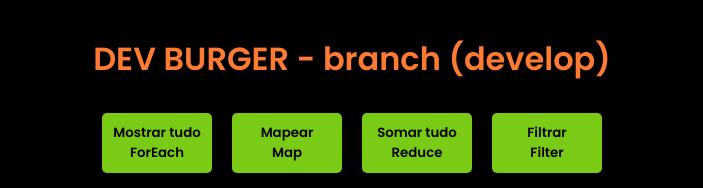
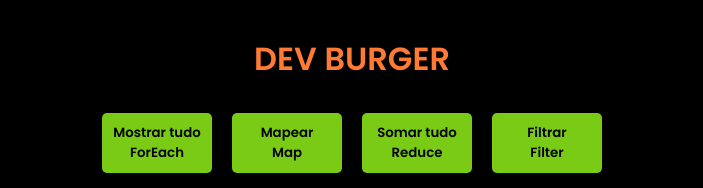
Before and after one commit to Joao987-del/Dev-Burger, a plain HTML site: page index.html in a window 1280 px wide. Shown: the top 188 px of the page, without its empty margins (288-991 px from the left). Drawn offline with Linux system fonts and the light colour scheme; a script that the page names is missing.

Commit message:
Alteração para título original

```diff
--- a/index.html
+++ b/index.html
@@ -10,7 +10,7 @@
 
 <body>
 
-    <h1>DEV BURGER - branch (develop) </h1>
+    <h1>DEV BURGER </h1>
 
     <div class="container-buttons">
 
```
